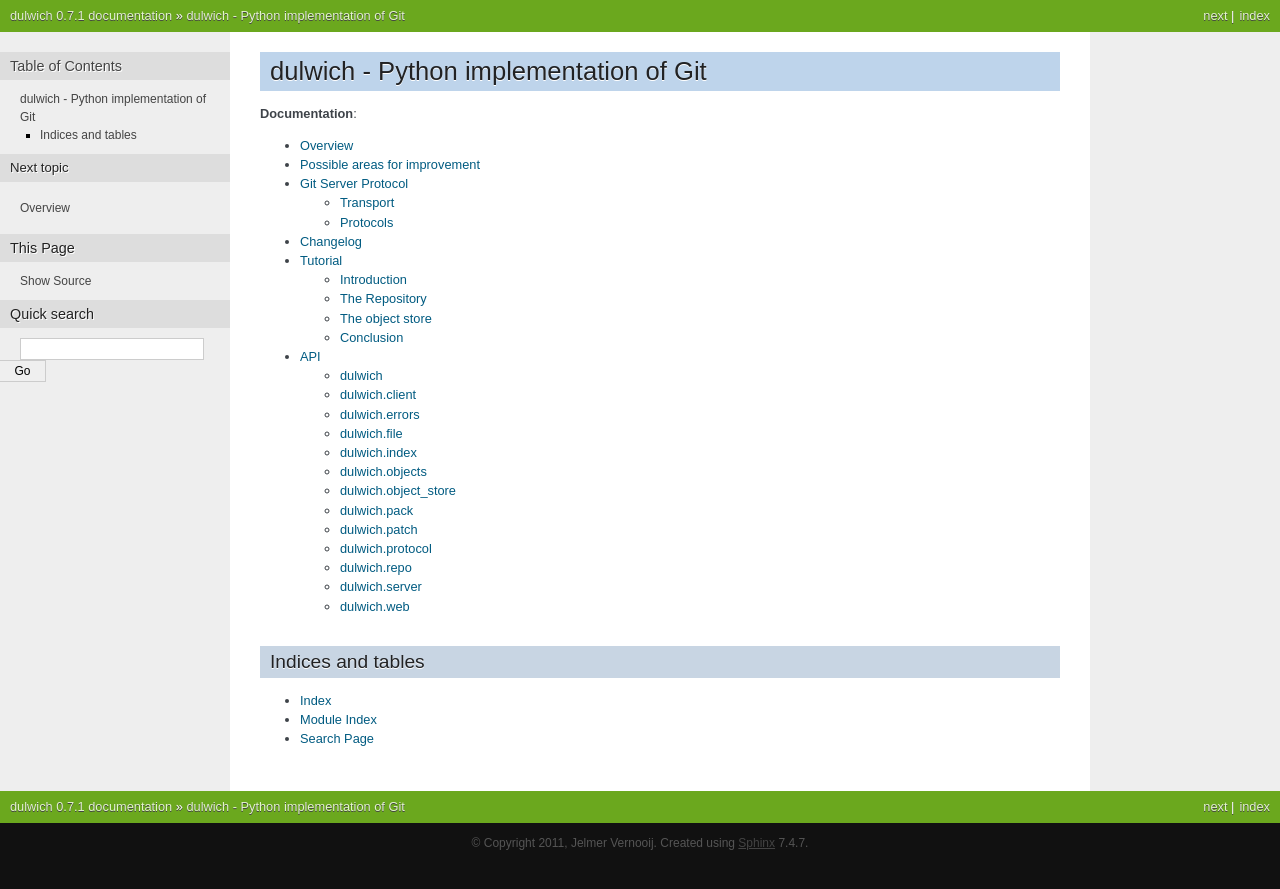
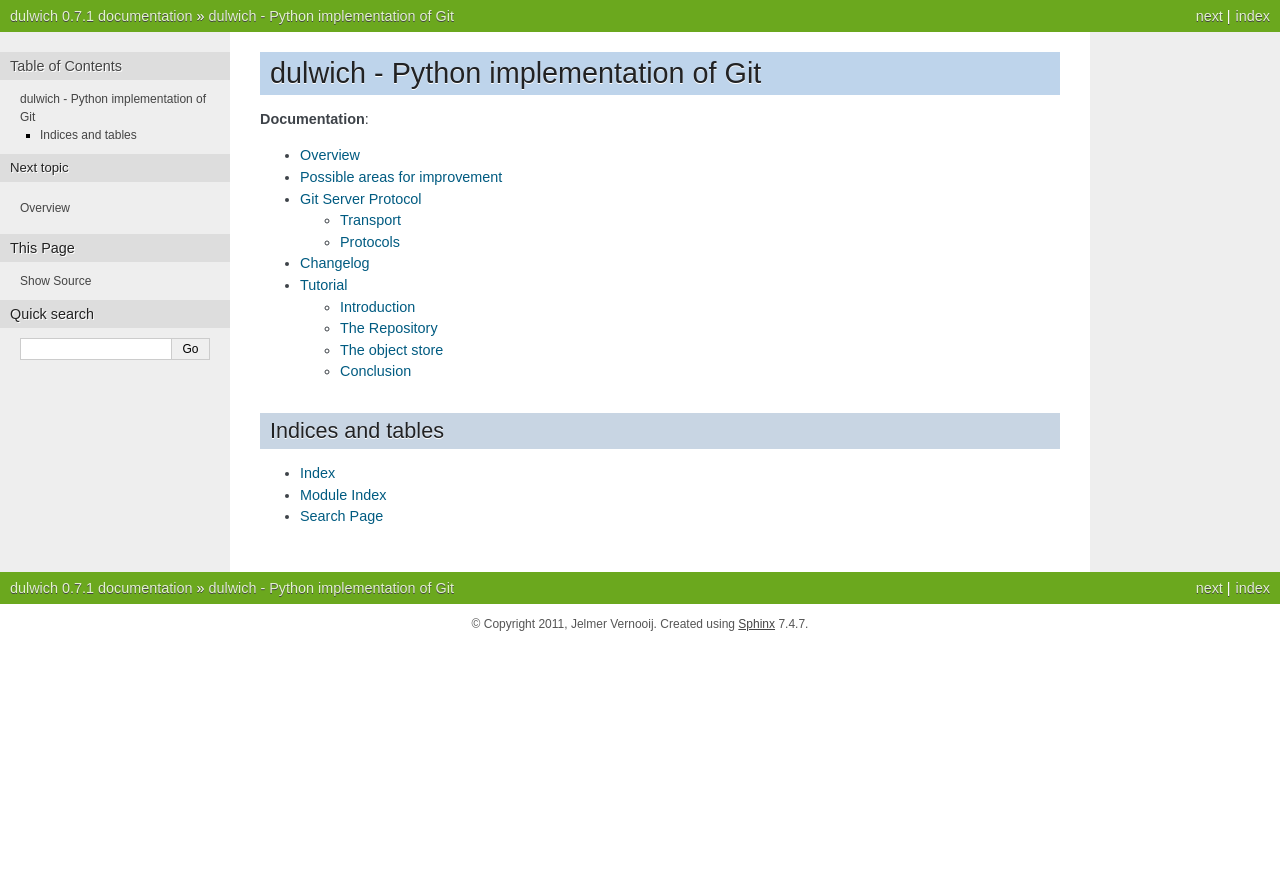
Before and after one commit to jelmer/dulwich, a Sphinx documentation site: the page built from docs/index.rst, in a window 1280 px wide. Shown: the top 889 px of the page. Built offline with Sphinx 7.4.7, drawn with Linux system fonts in a browser that asks for light colours.

Commit message:
Removed api and statics from documentation

```diff
--- a/docs/api/dulwich.client.rst
+++ /dev/null
@@ -1,9 +0,0 @@
-.. _api-dulwich.client:
-
-==============
-dulwich.client
-==============
-
-
-.. automodule:: dulwich.client
-   :members:
--- a/docs/api/dulwich.errors.rst
+++ /dev/null
@@ -1,9 +0,0 @@
-.. _api-dulwich.errors:
-
-==============
-dulwich.errors
-==============
-
-
-.. automodule:: dulwich.errors
-   :members:
--- a/docs/api/dulwich.file.rst
+++ /dev/null
@@ -1,9 +0,0 @@
-.. _api-dulwich.file:
-
-============
-dulwich.file
-============
-
-
-.. automodule:: dulwich.file
-   :members:
--- a/docs/api/dulwich.index.rst
+++ /dev/null
@@ -1,9 +0,0 @@
-.. _api-dulwich.index:
-
-=============
-dulwich.index
-=============
-
-
-.. automodule:: dulwich.index
-   :members:
--- a/docs/api/dulwich.object_store.rst
+++ /dev/null
@@ -1,9 +0,0 @@
-.. _api-dulwich.object_store:
-
-====================
-dulwich.object_store
-====================
-
-
-.. automodule:: dulwich.object_store
-   :members:
--- a/docs/api/dulwich.objects.rst
+++ /dev/null
@@ -1,9 +0,0 @@
-.. _api-dulwich.objects:
-
-===============
-dulwich.objects
-===============
-
-
-.. automodule:: dulwich.objects
-   :members:
--- a/docs/api/dulwich.pack.rst
+++ /dev/null
@@ -1,9 +0,0 @@
-.. _api-dulwich.pack:
-
-============
-dulwich.pack
-============
-
-
-.. automodule:: dulwich.pack
-   :members:
--- a/docs/api/dulwich.patch.rst
+++ /dev/null
@@ -1,9 +0,0 @@
-.. _api-dulwich.patch:
-
-=============
-dulwich.patch
-=============
-
-
-.. automodule:: dulwich.patch
-   :members:
--- a/docs/api/dulwich.protocol.rst
+++ /dev/null
@@ -1,9 +0,0 @@
-.. _api-dulwich.protocol:
-
-================
-dulwich.protocol
-================
-
-
-.. automodule:: dulwich.protocol
-   :members:
--- a/docs/api/dulwich.repo.rst
+++ /dev/null
@@ -1,9 +0,0 @@
-.. _api-dulwich.repo:
-
-============
-dulwich.repo
-============
-
-
-.. automodule:: dulwich.repo
-   :members:
--- a/docs/api/dulwich.rst
+++ /dev/null
@@ -1,9 +0,0 @@
-.. _api-dulwich:
-
-=======
-dulwich
-=======
-
-
-.. automodule:: dulwich
-   :members:
--- a/docs/api/dulwich.server.rst
+++ /dev/null
@@ -1,9 +0,0 @@
-.. _api-dulwich.server:
-
-==============
-dulwich.server
-==============
-
-
-.. automodule:: dulwich.server
-   :members:
--- a/docs/api/dulwich.web.rst
+++ /dev/null
@@ -1,9 +0,0 @@
-.. _api-dulwich.web:
-
-===========
-dulwich.web
-===========
-
-
-.. automodule:: dulwich.web
-   :members:
--- a/docs/api/index.rst
+++ /dev/null
@@ -1,22 +0,0 @@
-.. _api:
-
-===
-API
-===
-
-.. toctree::
-   :maxdepth: 2
-
-   dulwich
-   dulwich.client
-   dulwich.errors
-   dulwich.file
-   dulwich.index
-   dulwich.objects
-   dulwich.object_store
-   dulwich.pack
-   dulwich.patch
-   dulwich.protocol
-   dulwich.repo
-   dulwich.server
-   dulwich.web
--- a/docs/index.rst
+++ b/docs/index.rst
@@ -15,7 +15,6 @@ dulwich - Python implementation of Git
     changelog
 
     tutorial/index
-    api/index
 
 
 Indices and tables
--- a/docs/theme/nature/static/nature.css_t
+++ /dev/null
@@ -1,229 +0,0 @@
-/**
- * Sphinx stylesheet -- default theme
- * ~~~~~~~~~~~~~~~~~~~~~~~~~~~~~~~~~~
- */
-
-@import url("basic.css");
-
-/* -- page layout ----------------------------------------------------------- */
-
-body {
-    font-family: Arial, sans-serif;
-    font-size: 100%;
-    background-color: #111;
-    color: #555;
-    margin: 0;
-    padding: 0;
-}
-
-div.documentwrapper {
-    float: left;
-    width: 100%;
-}
-
-div.bodywrapper {
-    margin: 0 0 0 230px;
-}
-
-hr{
-    border: 1px solid #B1B4B6;
-}
-
-div.document {
-    background-color: #eee;
-}
-
-div.body {
-    background-color: #ffffff;
-    color: #3E4349;
-    padding: 0 30px 30px 30px;
-    font-size: 0.8em;
-}
-
-div.footer {
-    color: #555;
-    width: 100%;
-    padding: 13px 0;
-    text-align: center;
-    font-size: 75%;
-}
-
-div.footer a {
-    color: #444;
-    text-decoration: underline;
-}
-
-div.related {
-    background-color: #6BA81E;
-    line-height: 32px;
-    color: #fff;
-    text-shadow: 0px 1px 0 #444;
-    font-size: 0.80em;
-}
-
-div.related a {
-    color: #E2F3CC;
-}
-
-div.sphinxsidebar {
-    font-size: 0.75em;
-    line-height: 1.5em;
-}
-
-div.sphinxsidebarwrapper{
-    padding: 20px 0;
-}
-
-div.sphinxsidebar h3,
-div.sphinxsidebar h4 {
-    font-family: Arial, sans-serif;
-    color: #222;
-    font-size: 1.2em;
-    font-weight: normal;
-    margin: 0;
-    padding: 5px 10px;
-    background-color: #ddd;
-    text-shadow: 1px 1px 0 white
-}
-
-div.sphinxsidebar h4{
-    font-size: 1.1em;
-}
-
-div.sphinxsidebar h3 a {
-    color: #444;
-}
-
-
-div.sphinxsidebar p {
-    color: #888;
-    padding: 5px 20px;
-}
-
-div.sphinxsidebar p.topless {
-}
-
-div.sphinxsidebar ul {
-    margin: 10px 20px;
-    padding: 0;
-    color: #000;
-}
-
-div.sphinxsidebar a {
-    color: #444;
-}
-
-div.sphinxsidebar input {
-    border: 1px solid #ccc;
-    font-family: sans-serif;
-    font-size: 1em;
-}
-
-div.sphinxsidebar input[type=text]{
-    margin-left: 20px;
-}
-
-/* -- body styles ----------------------------------------------------------- */
-
-a {
-    color: #005B81;
-    text-decoration: none;
-}
-
-a:hover {
-    color: #E32E00;
-    text-decoration: underline;
-}
-
-div.body h1,
-div.body h2,
-div.body h3,
-div.body h4,
-div.body h5,
-div.body h6 {
-    font-family: Arial, sans-serif;
-    background-color: #BED4EB;
-    font-weight: normal;
-    color: #212224;
-    margin: 30px 0px 10px 0px;
-    padding: 5px 0 5px 10px;
-    text-shadow: 0px 1px 0 white
-}
-
-div.body h1 { border-top: 20px solid white; margin-top: 0; font-size: 200%; }
-div.body h2 { font-size: 150%; background-color: #C8D5E3; }
-div.body h3 { font-size: 120%; background-color: #D8DEE3; }
-div.body h4 { font-size: 110%; background-color: #D8DEE3; }
-div.body h5 { font-size: 100%; background-color: #D8DEE3; }
-div.body h6 { font-size: 100%; background-color: #D8DEE3; }
-
-a.headerlink {
-    color: #c60f0f;
-    font-size: 0.8em;
-    padding: 0 4px 0 4px;
-    text-decoration: none;
-}
-
-a.headerlink:hover {
-    background-color: #c60f0f;
-    color: white;
-}
-
-div.body p, div.body dd, div.body li {
-    line-height: 1.5em;
-}
-
-div.admonition p.admonition-title + p {
-    display: inline;
-}
-
-div.highlight{
-    background-color: white;
-}
-
-div.note {
-    background-color: #eee;
-    border: 1px solid #ccc;
-}
-
-div.seealso {
-    background-color: #ffc;
-    border: 1px solid #ff6;
-}
-
-div.topic {
-    background-color: #eee;
-}
-
-div.warning {
-    background-color: #ffe4e4;
-    border: 1px solid #f66;
-}
-
-p.admonition-title {
-    display: inline;
-}
-
-p.admonition-title:after {
-    content: ":";
-}
-
-pre {
-    padding: 10px;
-    background-color: White;
-    color: #222;
-    line-height: 1.2em;
-    border: 1px solid #C6C9CB;
-    font-size: 1.2em;
-    margin: 1.5em 0 1.5em 0;
-    -webkit-box-shadow: 1px 1px 1px #d8d8d8;
-    -moz-box-shadow: 1px 1px 1px #d8d8d8;
-}
-
-tt {
-    background-color: #ecf0f3;
-    color: #222;
-    padding: 1px 2px;
-    font-size: 1.2em;
-    font-family: monospace;
-}
--- a/docs/theme/nature/static/pygments.css
+++ /dev/null
@@ -1,59 +0,0 @@
-pre {
-    background-color: #FAF8CC;
-    border-radius: 5px; -webkit-border-radius: 5px; -moz-border-radius: 5px;
-}
-
-.c { color: #999988; font-style: italic } /* Comment */
-.k { font-weight: bold } /* Keyword */
-.o { font-weight: bold } /* Operator */
-.cm { color: #999988; font-style: italic } /* Comment.Multiline */
-.cp { color: #999999; font-weight: bold } /* Comment.preproc */
-.c1 { color: #999988; font-style: italic } /* Comment.Single */
-.gd { color: #000000; background-color: #ffdddd } /* Generic.Deleted */
-.ge { font-style: italic } /* Generic.Emph */
-.gr { color: #aa0000 } /* Generic.Error */
-.gh { color: #999999 } /* Generic.Heading */
-.gi { color: #000000; background-color: #ddffdd } /* Generic.Inserted */
-.go { color: #111 } /* Generic.Output */
-.gp { color: #555555 } /* Generic.Prompt */
-.gs { font-weight: bold } /* Generic.Strong */
-.gu { color: #aaaaaa } /* Generic.Subheading */
-.gt { color: #aa0000 } /* Generic.Traceback */
-.kc { font-weight: bold } /* Keyword.Constant */
-.kd { font-weight: bold } /* Keyword.Declaration */
-.kp { font-weight: bold } /* Keyword.Pseudo */
-.kr { font-weight: bold } /* Keyword.Reserved */
-.kt { color: #445588; font-weight: bold } /* Keyword.Type */
-.m { color: #009999 } /* Literal.Number */
-.s { color: #bb8844 } /* Literal.String */
-.na { color: #008080 } /* Name.Attribute */
-.nb { color: #999999 } /* Name.Builtin */
-.nc { color: #445588; font-weight: bold } /* Name.Class */
-.no { color: #ff99ff } /* Name.Constant */
-.ni { color: #800080 } /* Name.Entity */
-.ne { color: #990000; font-weight: bold } /* Name.Exception */
-.nf { color: #990000; font-weight: bold } /* Name.Function */
-.nn { color: #555555 } /* Name.Namespace */
-.nt { color: #000080 } /* Name.Tag */
-.nv { color: purple } /* Name.Variable */
-.ow { font-weight: bold } /* Operator.Word */
-.mf { color: #009999 } /* Literal.Number.Float */
-.mh { color: #009999 } /* Literal.Number.Hex */
-.mi { color: #009999 } /* Literal.Number.Integer */
-.mo { color: #009999 } /* Literal.Number.Oct */
-.sb { color: #bb8844 } /* Literal.String.Backtick */
-.sc { color: #bb8844 } /* Literal.String.Char */
-.sd { color: #bb8844 } /* Literal.String.Doc */
-.s2 { color: #bb8844 } /* Literal.String.Double */
-.se { color: #bb8844 } /* Literal.String.Escape */
-.sh { color: #bb8844 } /* Literal.String.Heredoc */
-.si { color: #bb8844 } /* Literal.String.Interpol */
-.sx { color: #bb8844 } /* Literal.String.Other */
-.sr { color: #808000 } /* Literal.String.Regex */
-.s1 { color: #bb8844 } /* Literal.String.Single */
-.ss { color: #bb8844 } /* Literal.String.Symbol */
-.bp { color: #999999 } /* Name.Builtin.Pseudo */
-.vc { color: #ff99ff } /* Name.Variable.Class */
-.vg { color: #ff99ff } /* Name.Variable.Global */
-.vi { color: #ff99ff } /* Name.Variable.Instance */
-.il { color: #009999 } /* Literal.Number.Integer.Long */
--- a/docs/theme/nature/theme.conf
+++ /dev/null
@@ -1,4 +0,0 @@
-[theme]
-inherit = basic
-stylesheet = nature.css
-pygments_style = tango
```
